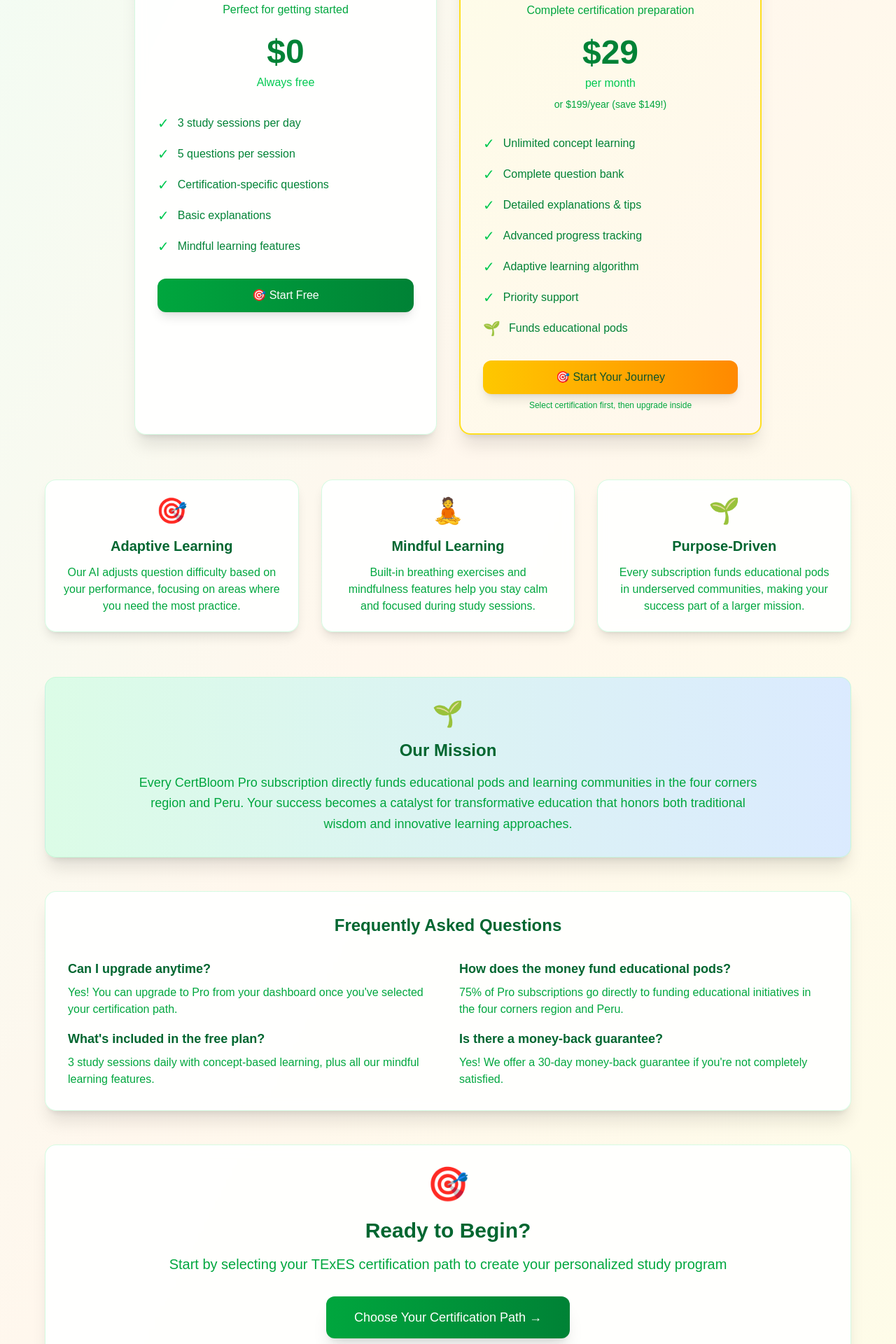
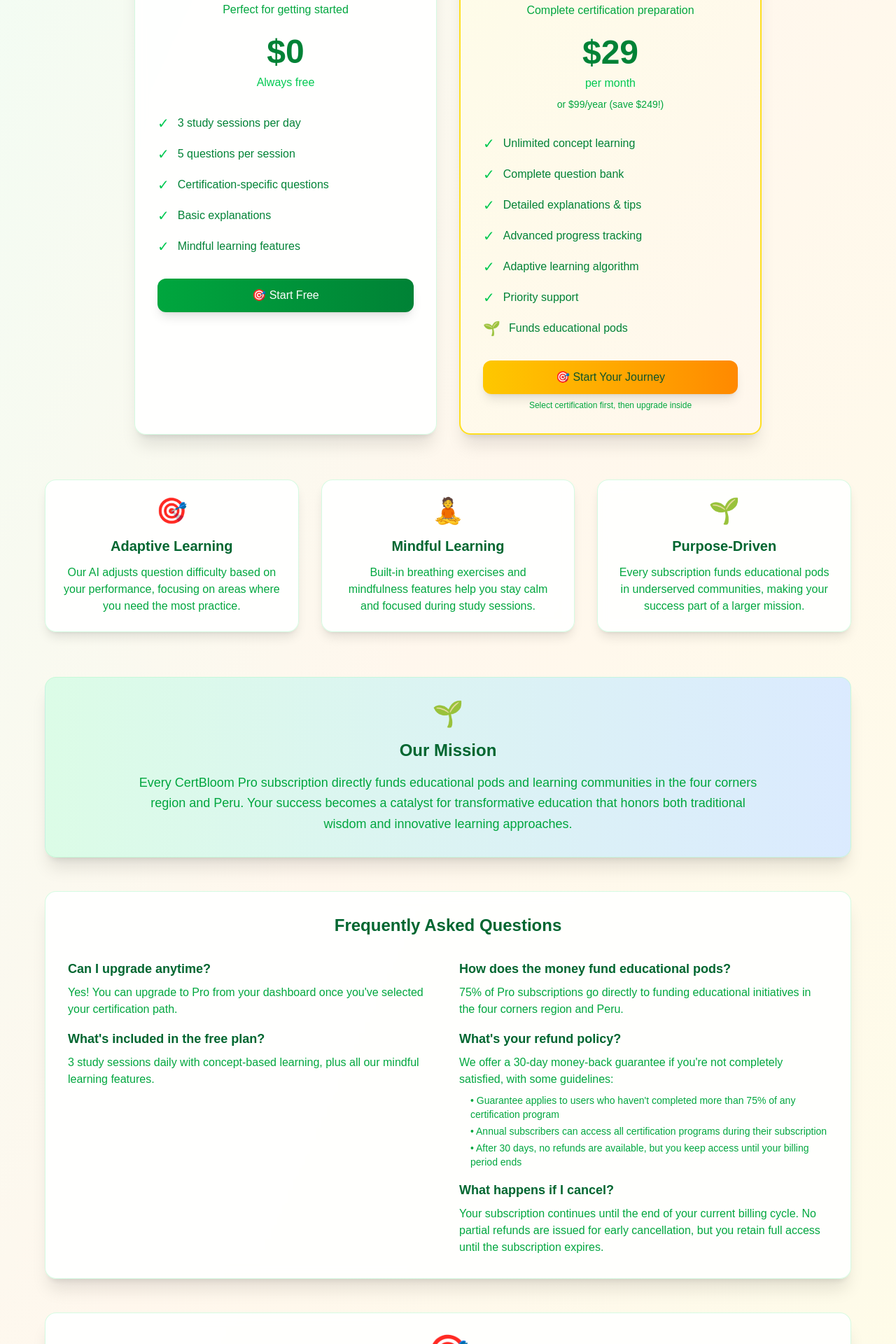
Before and after one commit to nest9tx/certbloom-fresh, a Next.js app: page /pricing in a window 1280 px wide. Shown: the part 560-2480 px from the top of the page at 70% size. Built offline with nearby package versions, Linux system fonts and the light colour scheme; no server answers.

Commit message:
🌀 updated admin dashboard for bulk upload 🌀

```diff
--- a/src/app/pricing/page.tsx
+++ b/src/app/pricing/page.tsx
@@ -189,7 +189,7 @@
                 <p className="text-green-600 mb-6">Complete certification preparation</p>
                 <div className="text-5xl font-bold text-green-700 mb-2">$29</div>
                 <p className="text-green-500">per month</p>
-                <p className="text-sm text-green-600 mt-2">or $199/year (save $149!)</p>
+                <p className="text-sm text-green-600 mt-2">or $99/year (save $249!)</p>
               </div>
 
               <div className="space-y-4 mb-8">
@@ -237,7 +237,7 @@
                     disabled={loadingPlan !== null}
                     className="block w-full px-8 py-3 bg-gradient-to-r from-yellow-400 to-orange-400 text-green-900 rounded-xl hover:from-yellow-500 hover:to-orange-500 transition-all duration-200 shadow-lg hover:shadow-xl transform hover:scale-105 font-medium disabled:opacity-50"
                   >
-                    {loadingPlan === 'yearly' ? 'Processing...' : '🎯 Subscribe Yearly - $99/year (Limited Time Offer) (Save $249!)'}
+                    {loadingPlan === 'yearly' ? 'Processing...' : '🎯 Subscribe Yearly - $99/year (Save $249!)'}
                   </button>
                 </div>
               ) : (
@@ -309,8 +309,16 @@
                 <h4 className="text-lg font-semibold text-green-800 mb-2">How does the money fund educational pods?</h4>
                 <p className="text-green-600 mb-4">75% of Pro subscriptions go directly to funding educational initiatives in the four corners region and Peru.</p>
 
-                <h4 className="text-lg font-semibold text-green-800 mb-2">Is there a money-back guarantee?</h4>
-                <p className="text-green-600">Yes! We offer a 30-day money-back guarantee if you&apos;re not completely satisfied.</p>
+                <h4 className="text-lg font-semibold text-green-800 mb-2">What&apos;s your refund policy?</h4>
+                <p className="text-green-600 mb-2">We offer a 30-day money-back guarantee if you&apos;re not completely satisfied, with some guidelines:</p>
+                <ul className="text-green-600 text-sm space-y-1 mb-4 pl-4">
+                  <li>• Guarantee applies to users who haven&apos;t completed more than 75% of any certification program</li>
+                  <li>• Annual subscribers can access all certification programs during their subscription</li>
+                  <li>• After 30 days, no refunds are available, but you keep access until your billing period ends</li>
+                </ul>
+
+                <h4 className="text-lg font-semibold text-green-800 mb-2">What happens if I cancel?</h4>
+                <p className="text-green-600">Your subscription continues until the end of your current billing cycle. No partial refunds are issued for early cancellation, but you retain full access until the subscription expires.</p>
               </div>
             </div>
           </div>
```
